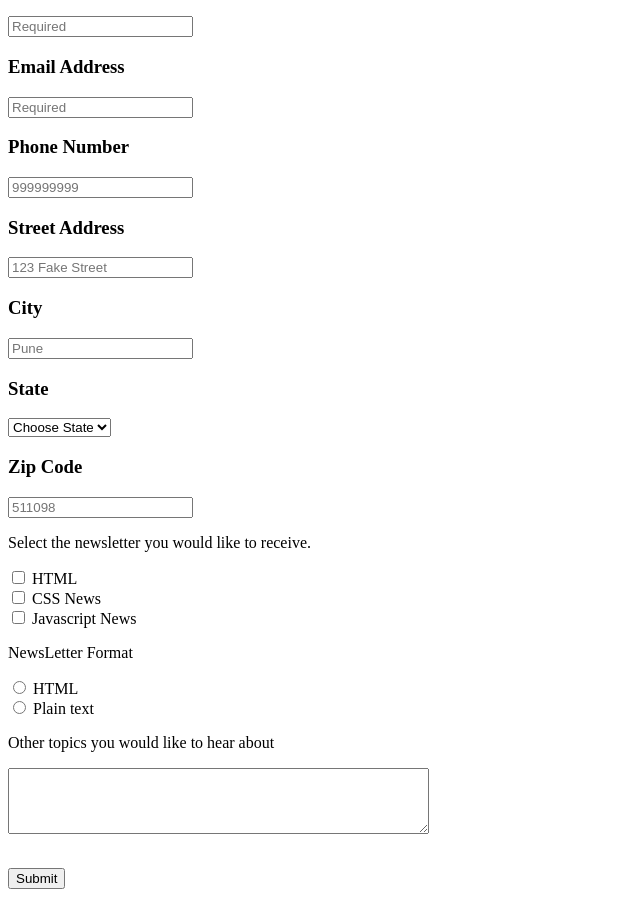
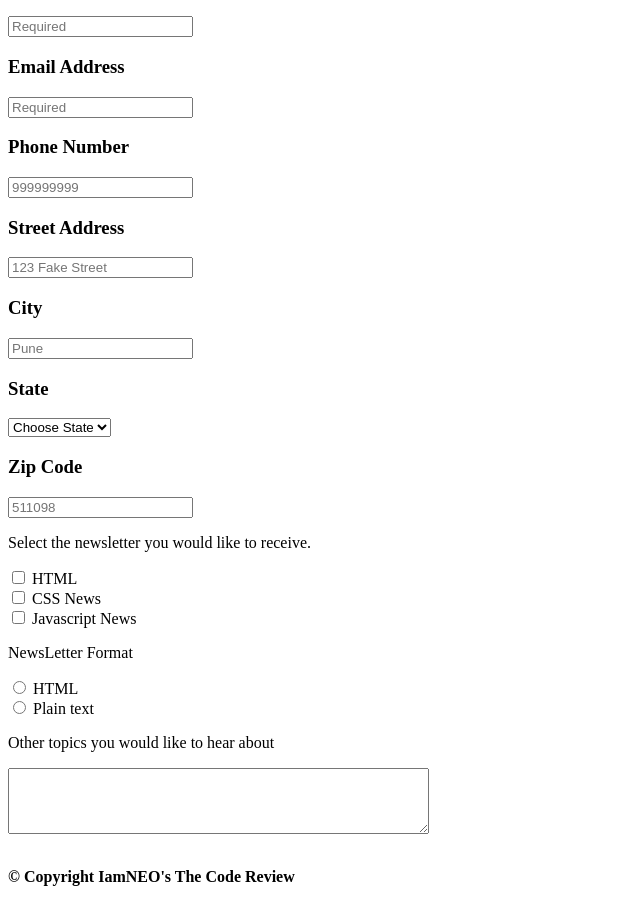
Before and after one commit to iamneo-production/adbbceadaafc305686815bbaaaabbcbbfefone, a plain HTML site: page public/index.html in a window 1280 px wide. Shown: the part 91-996 px from the top of the page, without its empty margins (0-640 px from the left). Drawn offline with Linux system fonts and the light colour scheme.

Commit message:
Backup Commit

```diff
--- a/public/index.html
+++ b/public/index.html
@@ -47,6 +47,6 @@
 </textarea><br><br>
 </form>
 
-<input type="submit" value="Submit">
+<b type="submit" value="Submit">
 
-<p class="footer"></p>
+<p class="footer">&copy Copyright IamNEO's The Code Review</p>
```
